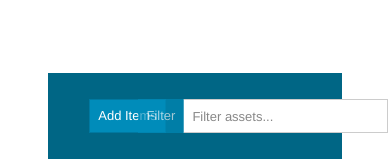
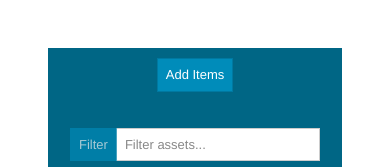
Before and after one commit to Kazbags/kit, a Python web app: template templates/index.html in a window 390 px wide. Shown: the part 76-243 px from the top of the page. Run offline with Jinja, Linux system fonts and the light colour scheme; the template is opened without the code that fills it, so the values that code supplies are empty; some libraries are stand-ins or nearby versions.

Commit message:
pushing to heroku

```diff
--- a/static/styles.css
+++ b/static/styles.css
@@ -111,7 +111,10 @@
         display: inline-block;
         padding: 10px;
     }
-
+    .row {
+          display: inline;
+          justify-content: center;
+    }
 }
 .table table-striped
 {
```
